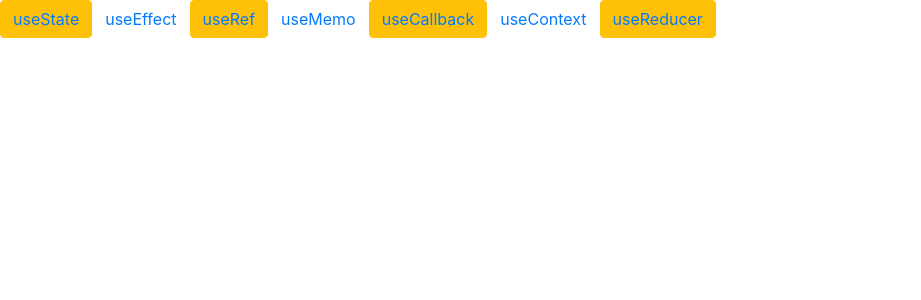
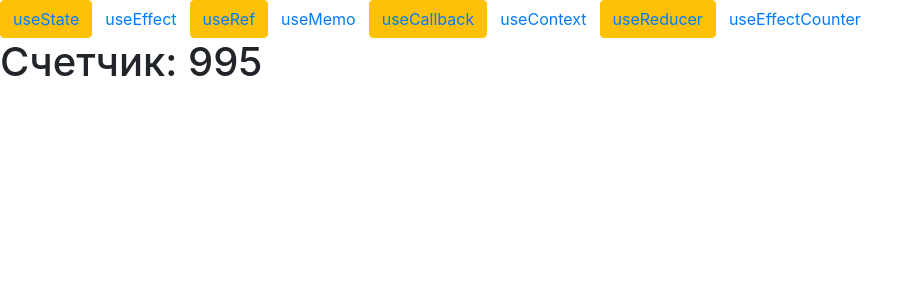
Before and after one commit to mytrofanov/Hook, a React (Create React App) app: page /counter in a window 1280 px wide. Shown: the top 300 px of the page, without its empty margins (0-921 px from the left). Built offline with nearby package versions, Linux system fonts and the light colour scheme.

Commit message:
useEffect - пример со счетчиком

```diff
--- a/src/App.js
+++ b/src/App.js
@@ -9,6 +9,7 @@ import Memo from "./memo/memo";
 import CallBack from "./callBack/CallBack";
 import ContextFunction from "./context/context";
 import ReducerFunction from "./reducer/contextReducer";
+import EffectCounter from "./effect/EffectCounter";
 
 function App() {
     return (
@@ -22,6 +23,7 @@ function App() {
                 <Route path='/callback' component={CallBack}/>
                 <Route path='/context' component={ContextFunction}/>
                 <Route path='/reducer' component={ReducerFunction}/>
+                <Route path='/counter' component={EffectCounter}/>
             </div>
         </BrowserRouter>
     );
--- /dev/null
+++ b/src/effect/EffectCounter.js
@@ -0,0 +1,21 @@
+import React, {useState, useEffect} from "react";
+
+function EffectCounter() {
+    const [count, setCount] = useState(990);
+
+    useEffect(() => {
+        const id = setInterval(() => {
+            setCount(c=>c+1);
+            console.log(id);
+        }, 1000);
+        return () => clearInterval(id);
+    }, [count]);
+    return (
+        <div>
+            <h1>Счетчик: {count}</h1>
+
+        </div>
+    );
+}
+
+export default EffectCounter;
--- a/src/effect/effect.js
+++ b/src/effect/effect.js
@@ -2,6 +2,7 @@ import React, {useState, useEffect} from "react";
 
 
 function Effect() {
+
 
     const [type, setType] = useState('users')
     console.log('component render')
--- a/src/nav/nav.js
+++ b/src/nav/nav.js
@@ -27,6 +27,9 @@ const Nav = () => {
             <button className="btn btn-warning">
                 <NavLink to="/reducer">useReducer</NavLink>
             </button>
+            <button className="btn btn-white" >
+                <NavLink to="/counter">useEffectCounter</NavLink>
+            </button>
         </div>
     )
 }
```
